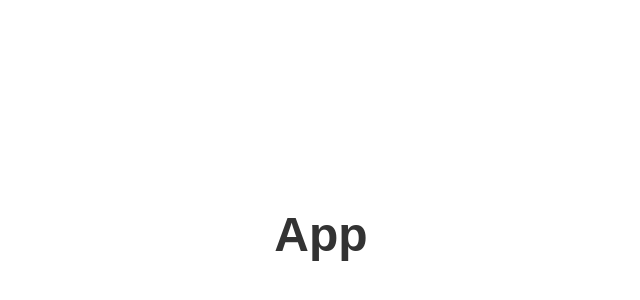
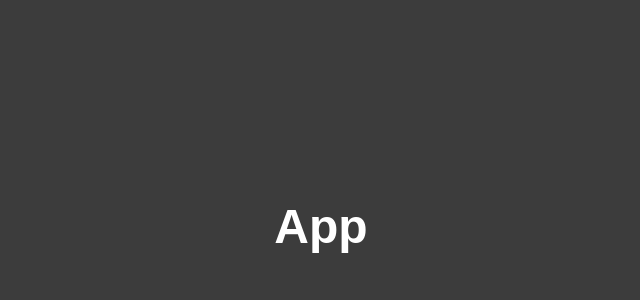
Before and after one commit to Milan-960/Reactjs-webpack-template, a React app: page / in a window 1280 px wide. Shown: the part 174-474 px from the top of the page, without its empty margins (319-959 px from the left). Built offline with nearby package versions, Linux system fonts and the light colour scheme.

Commit message:
sass loader and webpack added

```diff
--- a/package.json
+++ b/package.json
@@ -27,6 +27,8 @@
     "eslint-plugin-prettier": "^4.2.1",
     "eslint-plugin-react": "^7.32.2",
     "prettier": "^2.8.7",
+    "sass": "^1.60.0",
+    "sass-loader": "^13.2.2",
     "style-loader": "^3.3.2",
     "webpack": "^5.77.0",
     "webpack-cli": "^5.0.1",
--- a/src/index.css
+++ b/src/index.css
@@ -1,3 +1,11 @@
+body {
+  margin: 0;
+  padding: 0;
+  box-sizing: border-box;
+  font-family: 'Roboto', sans-serif;
+  background-color: #3c3c3c;
+}
+
 .app {
   display: flex;
   justify-content: center;
@@ -8,5 +16,5 @@
 
 h1 {
   font-size: 3rem;
-  color: #333;
+  color: #ffffff;
 }
--- a/webpack.config.js
+++ b/webpack.config.js
@@ -1,12 +1,13 @@
-const path = require('path');
+/* eslint-disable no-undef */
+import { resolve, join } from 'path';
 
-module.exports = {
-  entry: './src/index.js',
-  output: {
-    path: path.resolve(__dirname, 'public'),
+export const entry = './src/index.js';
+
+export const output = {
+  path: resolve(__dirname, 'public'),
   filename: 'bundle.js',
-  },
-  module: {
+};
+export const module = {
   rules: [
     {
       test: /\.(js|jsx)$/,
@@ -16,49 +17,15 @@ module.exports = {
       },
     },
     {
-        test: /\.css$/,
-        use: ['style-loader', 'css-loader'],
+      test: /\.scss$/,
+      use: ['style-loader', 'css-loader', 'sass-loader'],
     },
   ],
-  },
-  devServer: {
+};
+export const devServer = {
   static: {
-      directory: path.join(__dirname, 'public'),
+    directory: join(__dirname, 'public'),
   },
   port: 3000,
   hot: true,
-  },
 };
-
-// const path = require('path');
-
-// module.exports = {
-//   entry: './src/index.js',
-//   output: {
-//     path: path.resolve(__dirname, 'dist'),
-//     filename: 'bundle.js',
-//     publicPath: '/',
-//   },
-//   module: {
-//     rules: [
-//       {
-//         test: /\.(js|jsx)$/,
-//         exclude: /node_modules/,
-//         use: {
-//           loader: 'babel-loader',
-//         },
-//       },
-//       {
-//         test: /\.css$/,
-//         use: ['style-loader', 'css-loader'],
-//       },
-//     ],
-//   },
-//   devServer: {
-//     static: {
-//       directory: path.join(__dirname, 'public'),
-//     },
-//     port: 3000,
-//     hot: true,
-//   },
-// };
```
Also changed, not shown: 1 other file (tests, documents, lock files or other folders). Lines whose indentation alone changed are shown as unchanged.
